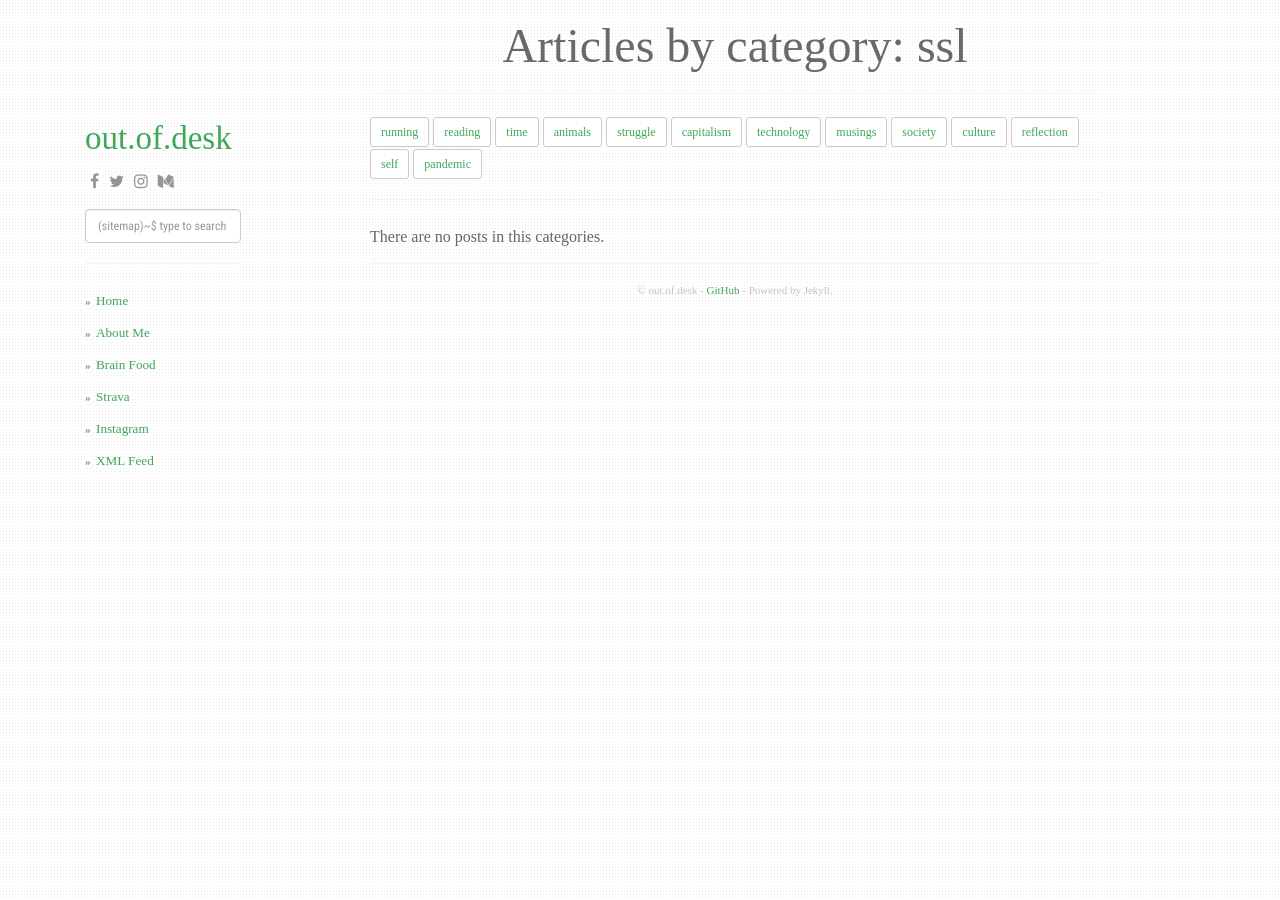
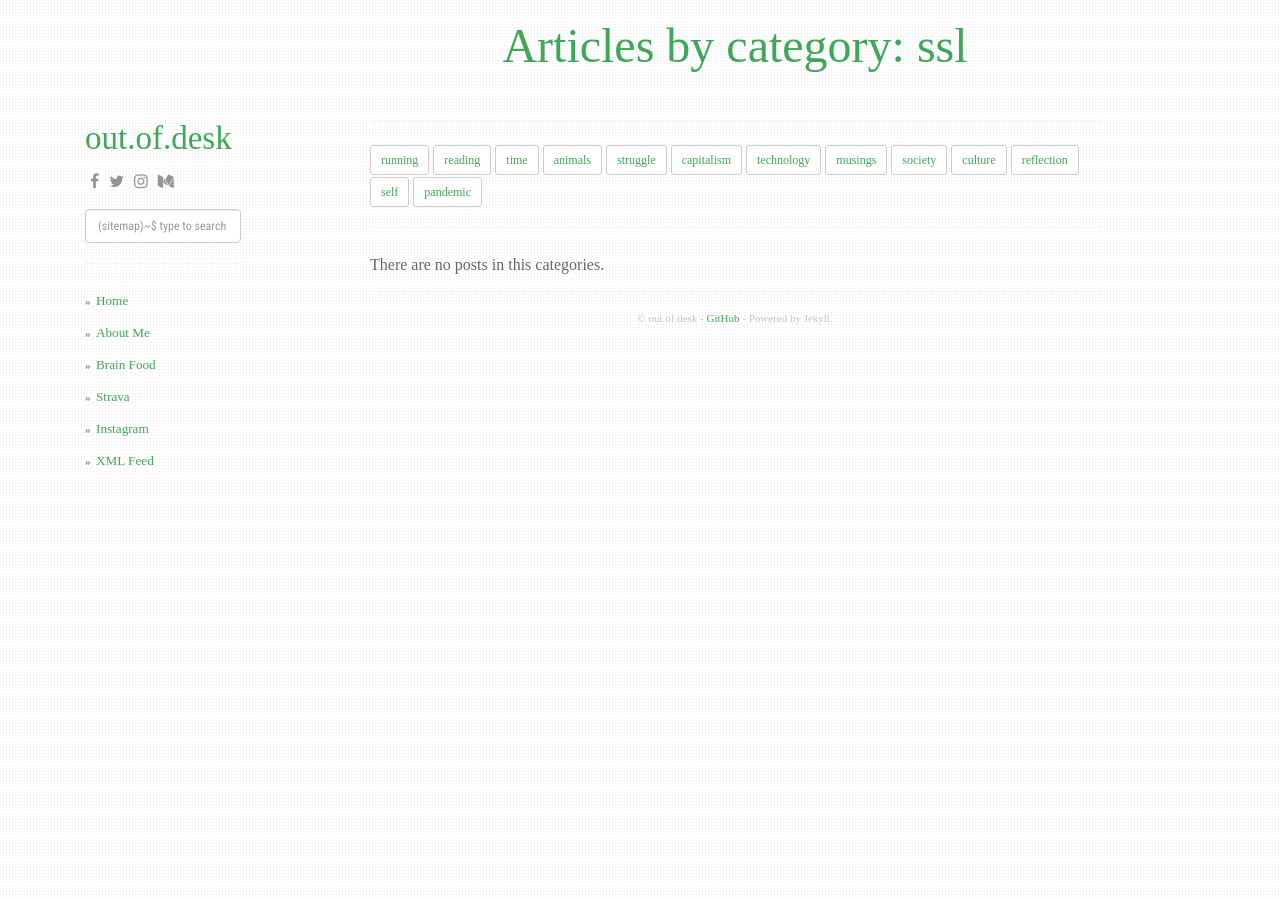
Before and after one commit to outofdesk/outofdesk.github.io, a Jekyll site: the page built from category/ssl.md, in a window 1280 px wide. Built offline with Jekyll 4.4.1, drawn with Linux system fonts in a browser that asks for light colours; nearby versions of some CDN libraries; some web fonts are replaced.

Commit message:
redesign

```diff
--- a/static/css/main.css
+++ b/static/css/main.css
@@ -182,6 +182,11 @@ ul.posts li blockquote {
   padding: none;
 }
 
+.post-title {
+  color: #3fa757;
+  margin-bottom: 1em;
+}
+
 
 /* Left column */
 div.col-sm-3 {
```
Also changed, not shown: 3 other files.
